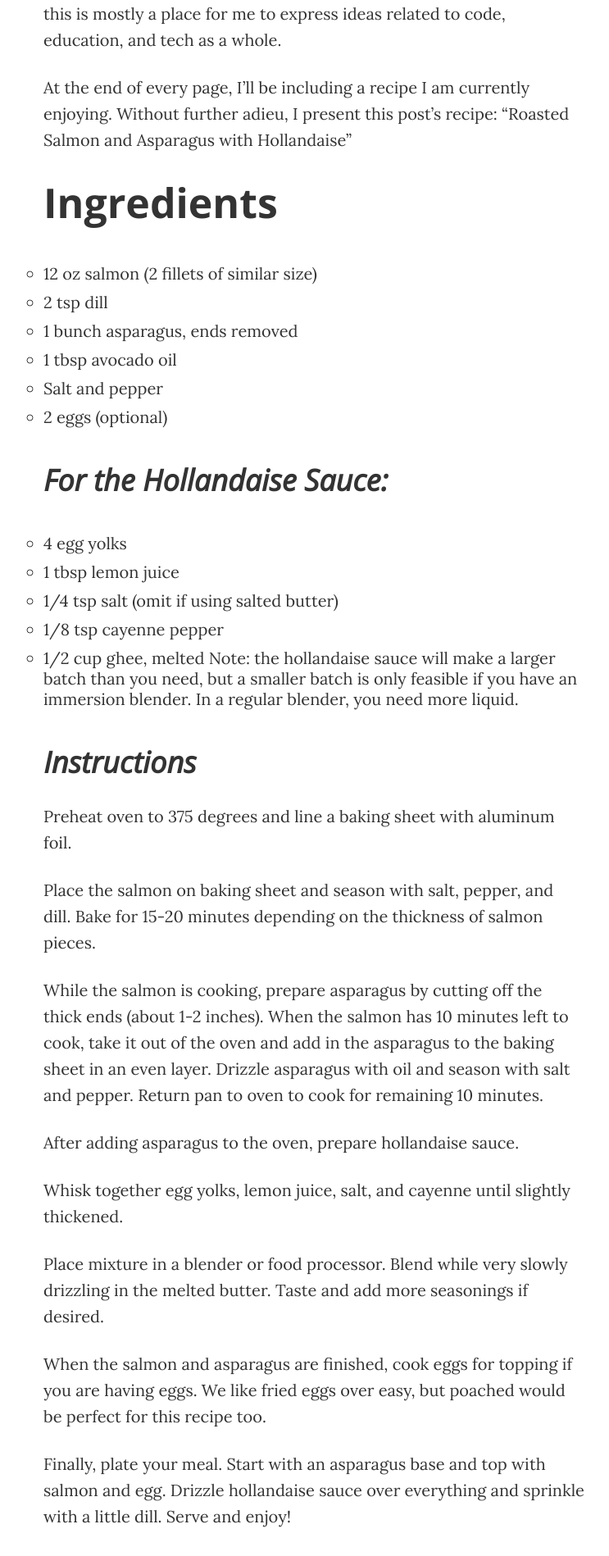
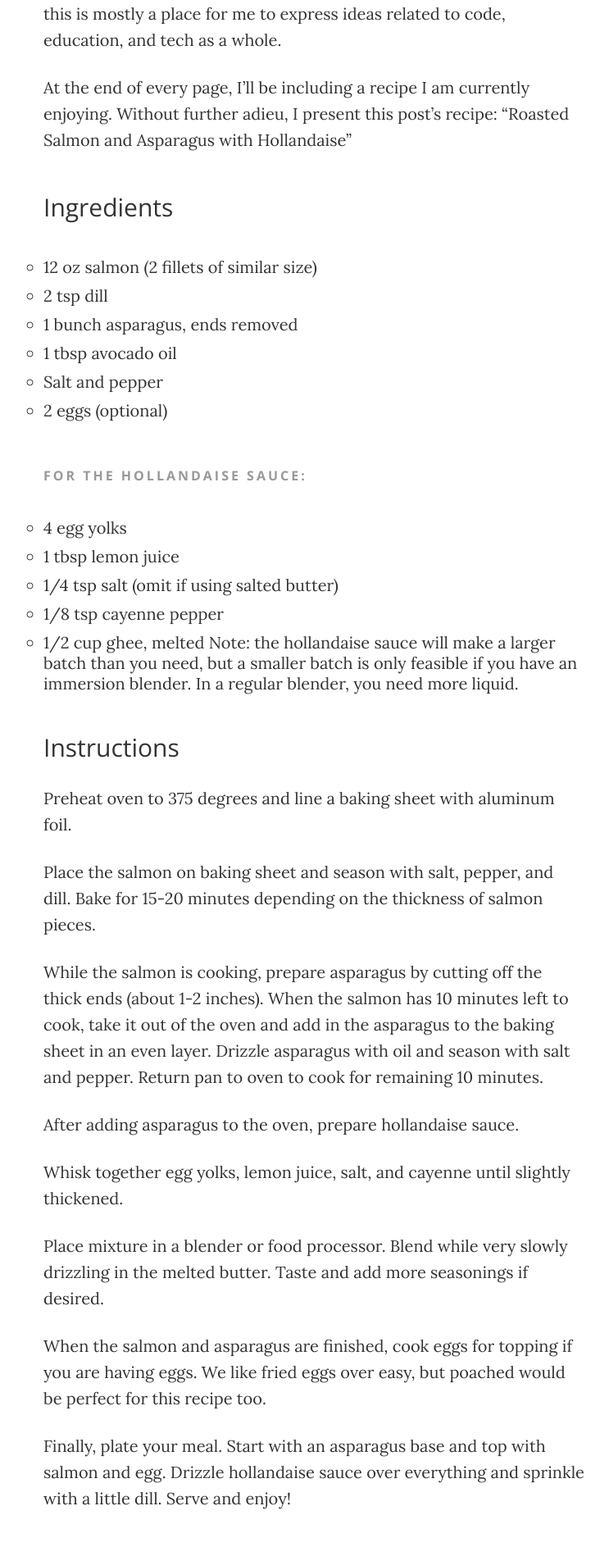
Before and after one commit to lyvinabsurdism/lyvinabsurdism.github.io, a Jekyll site: the page built from _posts/2019-4-1-welcome-and-hello.markdown, in a window 1280 px wide. Shown: the part 762-2660 px from the top of the page at 82% size, without its empty margins (257-1000 px from the left). Built offline with Jekyll 4.4.1, drawn with Linux system fonts in a browser that asks for light colours.

Commit message:
swapped headers

```diff
--- a/_posts/2019-4-1-welcome-and-hello.markdown
+++ b/_posts/2019-4-1-welcome-and-hello.markdown
@@ -12,7 +12,7 @@ So welcome to my blog - which will in time also serve as my portfolio - this is
 
 At the end of every page, I'll be including a recipe I am currently enjoying. Without further adieu, I present this post's recipe: "Roasted Salmon and Asparagus with Hollandaise"
 
-# Ingredients
+### Ingredients
 
 * 12 oz salmon (2 fillets of similar size)
 * 2 tsp dill
@@ -21,7 +21,7 @@ At the end of every page, I'll be including a recipe I am currently enjoying. Wi
 * Salt and pepper
 * 2 eggs (optional)
 
-## For the Hollandaise Sauce:
+#### For the Hollandaise Sauce:
 * 4 egg yolks
 * 1 tbsp lemon juice
 * 1/4 tsp salt (omit if using salted butter)
@@ -30,7 +30,7 @@ At the end of every page, I'll be including a recipe I am currently enjoying. Wi
 Note: the hollandaise sauce will make a larger batch than you need, but a smaller batch is only feasible if you have an immersion blender. In a regular blender, you need more liquid.
 
 
-## Instructions
+### Instructions
 
 Preheat oven to 375 degrees and line a baking sheet with aluminum foil.
 
```
